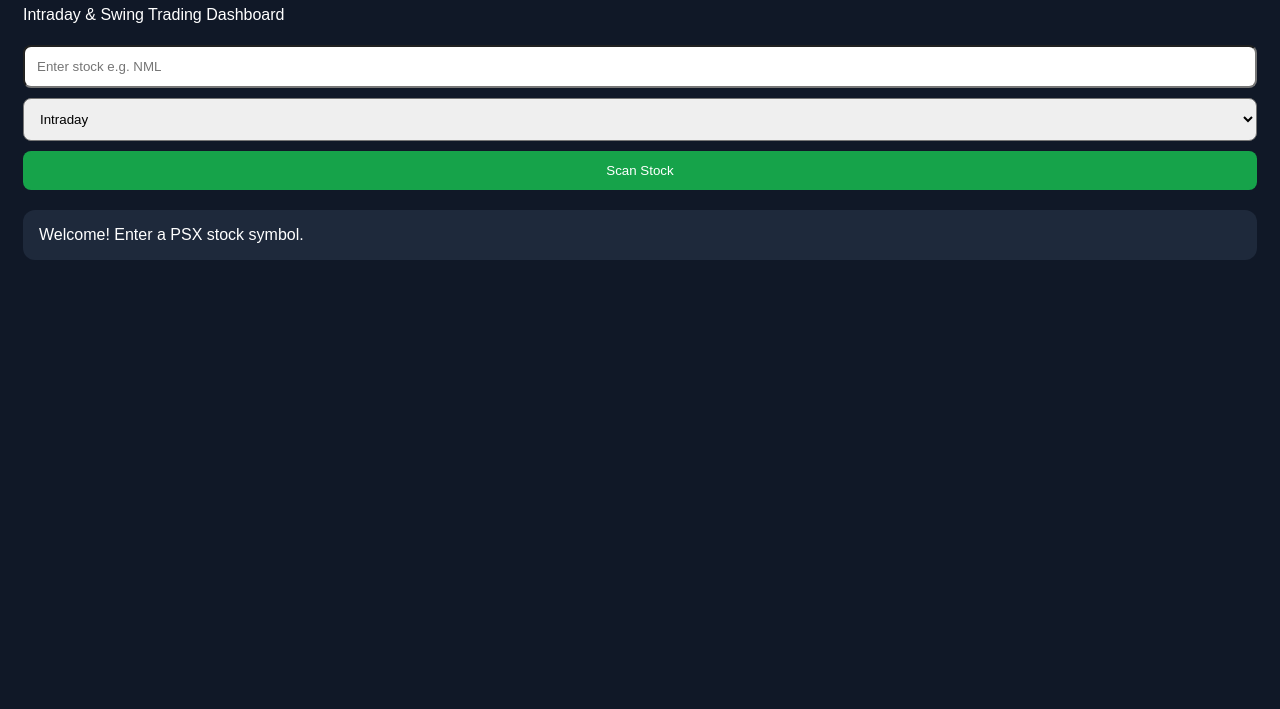
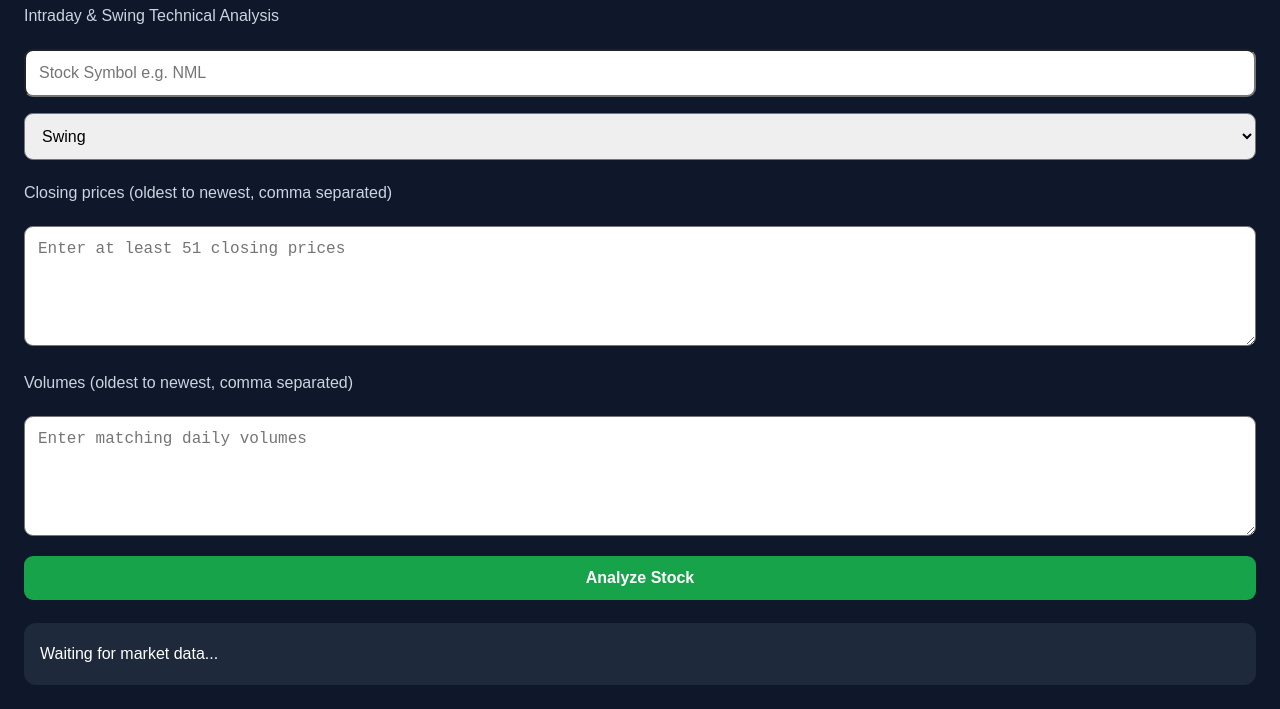
Before and after one commit to eitizazulhassan/psx-ai-scanner, a plain HTML site: page index.html in a window 1280 px wide. Shown: the part 97-806 px from the top of the page. Drawn offline with Linux system fonts and the light colour scheme.

Commit message:
Update index.html

```diff
--- a/index.html
+++ b/index.html
@@ -3,59 +3,101 @@
 <html lang="en">
 <head>
 <meta charset="UTF-8">
-<meta name="viewport" content="width=device-width, initial-scale=1">
-<title>PSX AI Scanner</title>
+<meta name="viewport" content="width=device-width,initial-scale=1">
+<title>PSX AI Scanner V2</title>
 <style>
-body {
-  font-family: Arial, sans-serif;
-  background: #101827;
-  color: white;
-  padding: 15px;
-}
-h1 { color: #38bdf8; text-align: center; }
-input, select, button {
-  padding: 12px;
-  margin: 5px 0;
-  width: 100%;
-  box-sizing: border-box;
-  border-radius: 8px;
-}
-button { background: #16a34a; color: white; border: 0; }
-.card {
-  background: #1e293b;
-  padding: 16px;
-  border-radius: 12px;
-  margin-top: 15px;
-}
+*{box-sizing:border-box}
+body{background:#0f172a;color:white;font-family:Arial,sans-serif;padding:16px}
+h1{color:#38bdf8;text-align:center}
+p{color:#cbd5e1}
+input,textarea,select,button{width:100%;padding:13px;margin:8px 0;border-radius:9px;font-size:16px}
+textarea{height:120px}
+button{background:#16a34a;color:white;border:0;font-weight:bold}
+.card{background:#1e293b;padding:16px;border-radius:12px;margin-top:15px;line-height:1.9}
+.good{color:#4ade80}.bad{color:#fb7185}
+small{color:#94a3b8}
 </style>
 </head>
 <body>
 <h1>PSX AI Scanner</h1>
-<p>Intraday & Swing Trading Dashboard</p>
+<p>Intraday & Swing Technical Analysis</p>
 
-<input id="stock" placeholder="Enter stock e.g. NML">
+<input id="symbol" placeholder="Stock Symbol e.g. NML">
 <select id="mode">
+<option>Swing</option>
 <option>Intraday</option>
-<option>Swing</option>
 </select>
-<button onclick="scan()">Scan Stock</button>
 
-<div class="card" id="result">
-Welcome! Enter a PSX stock symbol.
-</div>
+<p>Closing prices (oldest to newest, comma separated)</p>
+<textarea id="prices" placeholder="Enter at least 51 closing prices"></textarea>
+
+<p>Volumes (oldest to newest, comma separated)</p>
+<textarea id="volumes" placeholder="Enter matching daily volumes"></textarea>
+
+<button onclick="scan()">Analyze Stock</button>
+<div class="card" id="result">Waiting for market data...</div>
 
 <script>
-function scan() {
-  const stock = document.getElementById("stock").value
-    .trim().toUpperCase();
-  const mode = document.getElementById("mode").value;
-  const result = document.getElementById("result");
-  if (!stock) {
-    result.textContent = "Please enter a stock symbol.";
-    return;
-  }
-  result.textContent = stock + " | " + mode +
-    " | Scanner interface ready. Live market data not connected yet.";
+function average(a){
+ return a.reduce((x,y)=>x+y,0)/a.length;
+}
+function rsi(prices){
+ let gains=0,losses=0;
+ for(let i=prices.length-14;i<prices.length;i++){
+  let d=prices[i]-prices[i-1];
+  if(d>0)gains+=d;
+  else losses-=d;
+ }
+ if(gains===0&&losses===0)return 50;
+ if(losses===0)return 100;
+ let rs=gains/losses;
+ return 100-100/(1+rs);
+}
+function scan(){
+ const symbol=document.getElementById("symbol").value.trim().toUpperCase();
+ const mode=document.getElementById("mode").value;
+ const p=document.getElementById("prices").value.split(/[\s,]+/).filter(Boolean).map(Number);
+ const v=document.getElementById("volumes").value.split(/[\s,]+/).filter(Boolean).map(Number);
+ const out=document.getElementById("result");
+ if(!symbol||p.length<51||p.length!==v.length||
+ p.some(x=>!Number.isFinite(x)||x<=0)||
+ v.some(x=>!Number.isFinite(x)||x<0)){
+  out.textContent="Enter a symbol and at least 51 valid matching closing prices and volumes.";
+  return;
+ }
+ const last=p[p.length-1];
+ const sma20=average(p.slice(-20));
+ const sma50=average(p.slice(-50));
+ const prev20=average(p.slice(-21,-1));
+ const prev50=average(p.slice(-51,-1));
+ const strength=rsi(p);
+ const avgVol=average(v.slice(-21,-1));
+ const volRatio=avgVol>0?v[v.length-1]/avgVol:0;
+ const bullish=last>sma20&&sma20>sma50&&strength>=50&&strength<75&&volRatio>=1.5;
+ const near=last>=sma20*0.98&&last<=sma20*1.02&&sma20>=sma50*0.99;
+ const trend=bullish?"BULLISH CONFIRMED":near?"NEAR BULLISH":"NO CONFIRMED BULLISH SETUP";
+ const support=Math.min(...p.slice(-10));
+ const resistance=Math.max(...p.slice(-20,-1));
+ const entry=bullish&&last>resistance?last:null;
+ const stop=entry?Math.min(support,sma20):null;
+ const risk=entry&&stop<entry?entry-stop:null;
+ const target=risk?entry+2*risk:null;
+ out.innerHTML=`
+ <h2>${symbol} - ${mode}</h2>
+ <b>Signal: <span class="${bullish?'good':'bad'}">${trend}</span></b><hr>
+ Last Close: ${last.toFixed(2)}<br>
+ SMA 20: ${sma20.toFixed(2)}<br>
+ SMA 50: ${sma50.toFixed(2)}<br>
+ Previous SMA 20: ${prev20.toFixed(2)}<br>
+ Previous SMA 50: ${prev50.toFixed(2)}<br>
+ RSI 14 (simple): ${strength.toFixed(1)}<br>
+ Volume Ratio: ${volRatio.toFixed(2)}x<br>
+ Support (10 bars): ${support.toFixed(2)}<br>
+ Resistance (previous 20 bars): ${resistance.toFixed(2)}<hr>
+ Entry: ${entry?entry.toFixed(2):"WAIT"}<br>
+ Target (2R): ${target?target.toFixed(2):"N/A"}<br>
+ Stop Loss: ${risk?stop.toFixed(2):"N/A"}<br>
+ <small>Educational calculations only. Daily data cannot establish an intraday signal. RSI uses a simple 14-period method, not Wilder smoothing. No live feed connected.</small>`;
 }
 </script>
 </body>
```
